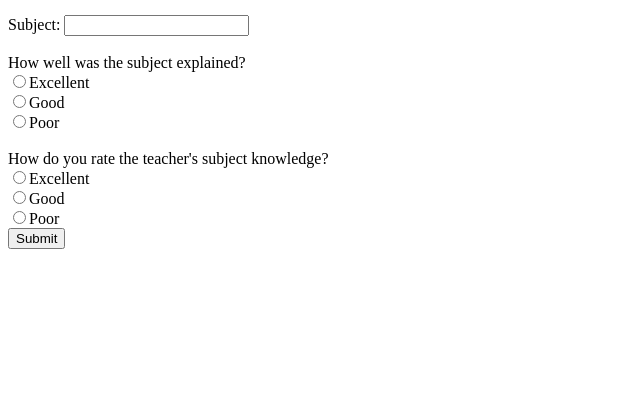
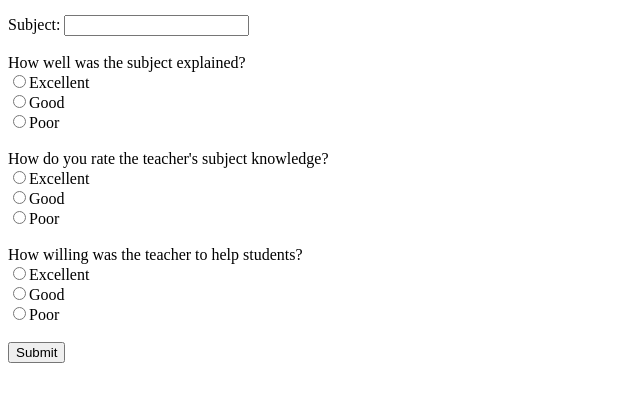
Before and after one commit to eshanshahk/form, a website: page client/student-form.html in a window 1280 px wide. Shown: the part 104-506 px from the top of the page, without its empty margins (0-640 px from the left). Drawn offline with Linux system fonts and the light colour scheme.

Commit message:
Update student-form.html

```diff
--- a/client/student-form.html
+++ b/client/student-form.html
@@ -29,6 +29,15 @@
     <input type="radio" name="subjectKnowledge" value="good">Good<br>
     <input type="radio" name="subjectKnowledge" value="poor">Poor<br>
 
+    <br>
+
+    <label>How willing was the teacher to help students? </label><br>
+    <input type="radio" name="helpingMind" value="excellent" required>Excellent<br>
+    <input type="radio" name="helpingMind" value="good">Good<br>
+    <input type="radio" name="helpingMind" value="poor">Poor<br>
+
+    <br>
+
     <button type="Submit">Submit</button>
   </form>
 </body>
```
